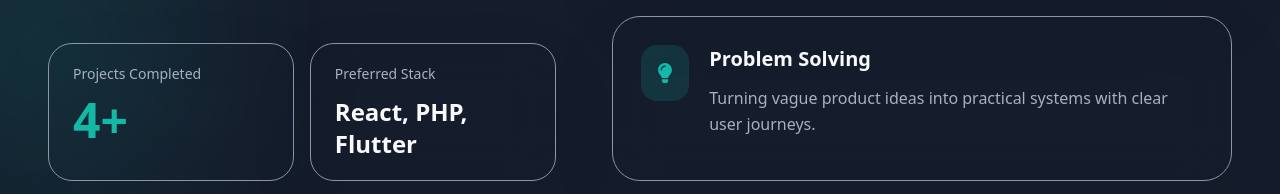
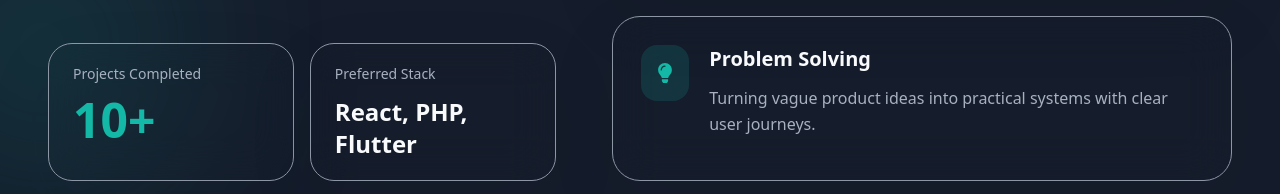
Before and after one commit to dennisseverino/My_Portfolio, a React (Vite) app: page / in a window 1280 px wide. Shown: the part 1533-1727 px from the top of the page. Built offline with nearby package versions, Linux system fonts and the light colour scheme.

Commit message:
about update

```diff
--- a/src/components/About.tsx
+++ b/src/components/About.tsx
@@ -54,7 +54,7 @@
                 Projects Completed
               </p>
               <p className="mt-3 text-5xl font-semibold text-[var(--accent)]">
-                4+
+                10+
               </p>
             </div>
             <div className="glass-panel rounded-3xl px-6 py-5">
```
